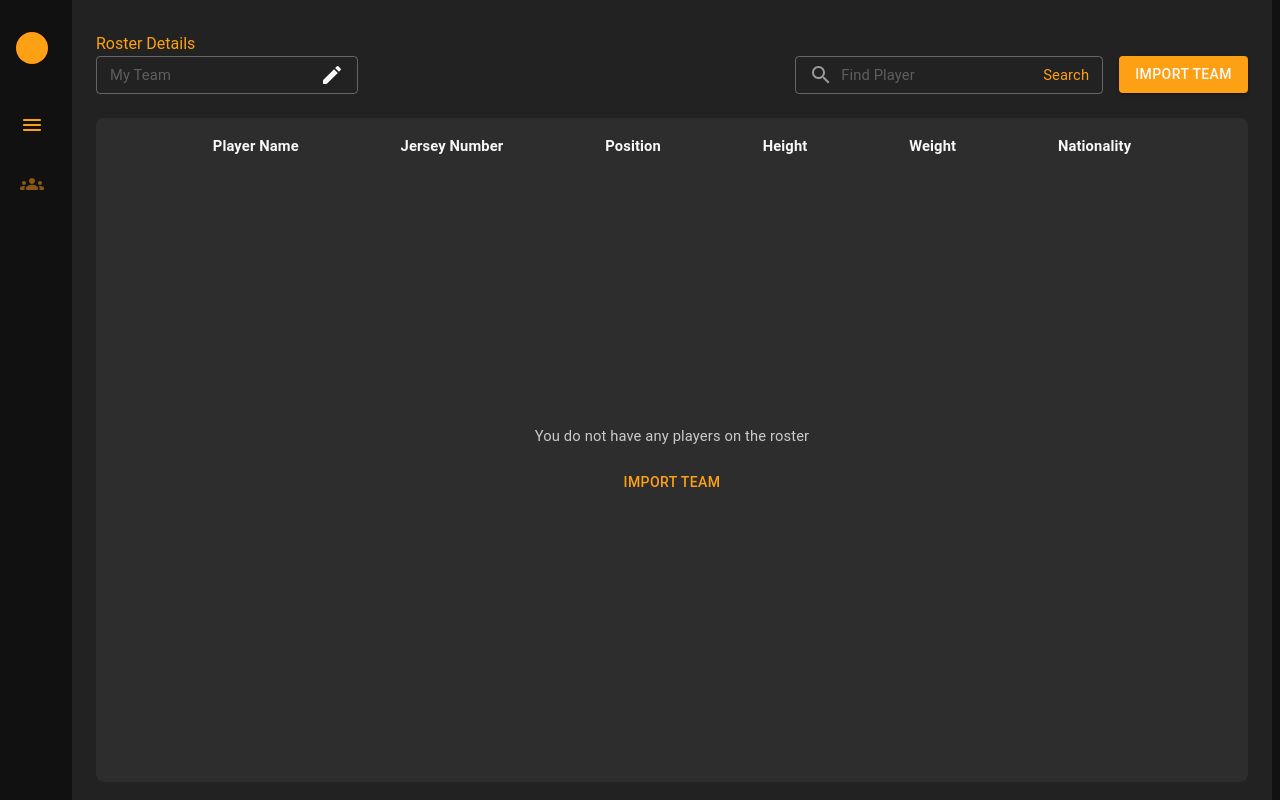
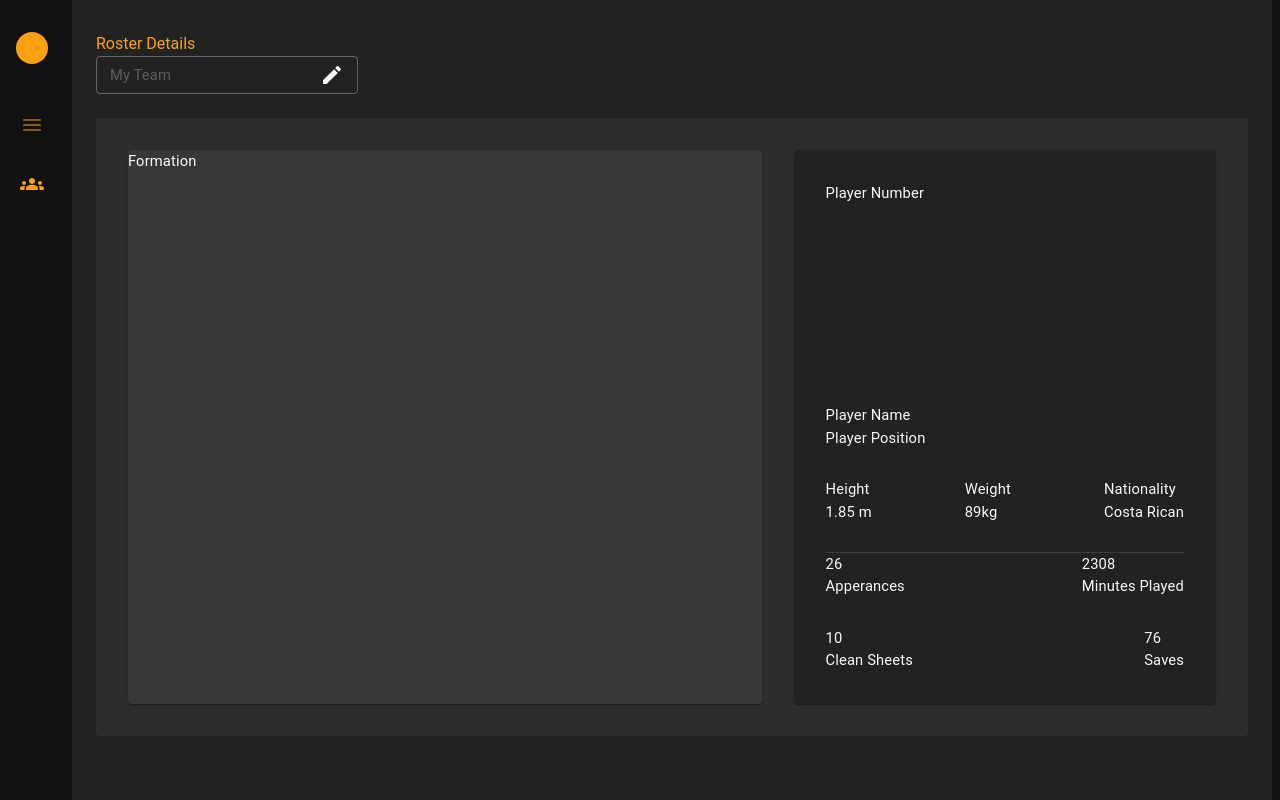
Before and after one commit to gibsonliketheguitar/beam-challenge, a React (Create React App) app: page / in a window 1280 px wide. Built offline with nearby package versions, Linux system fonts and the light colour scheme.

Commit message:
fix formation page style

```diff
--- a/src/components/Dashboard.tsx
+++ b/src/components/Dashboard.tsx
@@ -11,7 +11,7 @@ import FormationIcon from "../assets/FormationIcon";
 
 export default function Dashboard() {
   const theme: any = useTheme();
-  const [page, setPage] = useState(0);
+  const [page, setPage] = useState(1);
 
   enum Nav {
     Roster = 0,
--- a/src/components/Formation/Formation.tsx
+++ b/src/components/Formation/Formation.tsx
@@ -9,25 +9,24 @@ import { rosterAtom } from "../../store/atom";
 import StarterErrorDialog from "./StarterErrorDialog";
 
 export default function Formation() {
-  const [starterError, setError] = useState(false)
-  const [roster, _ ] = useAtom(rosterAtom)
+  const [starterError, setError] = useState(false);
+  const [roster, _] = useAtom(rosterAtom);
   const theme: any = useTheme();
 
-  const close = () => setError(false)
+  const close = () => setError(false);
 
   useEffect(() => {
-    if(!roster) return
-    let totalStarter = 0
-    for(let i = 0; i < roster.length; i++){
-      if(roster[i]['Starter'] === 'Yes') totalStarter++
+    if (!roster) return;
+    let totalStarter = 0;
+    for (let i = 0; i < roster.length; i++) {
+      if (roster[i]["Starter"] === "Yes") totalStarter++;
     }
 
-    if(totalStarter > 9) setError(true)
-
-  }, [roster])
+    if (totalStarter > 9) setError(true);
+  }, [roster]);
 
   return (
-    <Container sx={{ display: "flex", flexDirection: "column" }}>
+    <>
       <StarterErrorDialog open={starterError} close={close} />
       <Box
         sx={{
@@ -43,19 +42,22 @@ export default function Formation() {
       </Box>
       <Box
         sx={{
-          flex: 4,
+          flex: 11,
           backgroundColor: theme.palette.background.paper,
           padding: theme.spacing(4),
           borderRadius: theme.spacing(0.5),
+          height: "calc(100vh - 46px)",
+          marginBottom: theme.spacing(4),
         }}
       >
         <Box
           sx={{
             display: "flex",
-            height: theme.spacing(49),
+            height: "100%",
           }}
         >
-          <Paper
+          <
+            Paper
             sx={{
               flex: 3,
               marginRight: theme.spacing(4),
@@ -64,11 +66,17 @@ export default function Formation() {
           >
             Formation
           </Paper>
-          <Box sx={{ flex: 2, borderRadius: theme.spacing(0.5) }}>
+          <Paper
+            sx={{
+              flex: 2,
+              height: "100%",
+              borderRadius: theme.spacing(0.5),
+            }}
+          >
             <PlayCard />
-          </Box>
+          </Paper>
         </Box>
       </Box>
-    </Container>
+    </>
   );
 }
--- a/src/components/Formation/PlayerCard.tsx
+++ b/src/components/Formation/PlayerCard.tsx
@@ -11,7 +11,7 @@ export default function PlayCard() {
         backgroundColor: theme.palette.background.default,
         padding: theme.spacing(4),
         borderRadius: theme.spacing(0.5),
-        height: theme.spacing(49),
+        height: '100%',
       }}
     >
       <Box sx={{ flex: 4, display: "flex", flexDirection: "column" }}>
--- a/src/components/Formation/TeamName.tsx
+++ b/src/components/Formation/TeamName.tsx
@@ -1,5 +1,56 @@
-import React from "react";
+import React, { useRef, useState } from "react";
+import { Box, InputAdornment, TextField, Typography } from "@mui/material";
+import { useTheme } from "@emotion/react";
+import EditIcon from "../../assets/EditIcon";
 
 export default function TeamName() {
-  return <div>Team Name</div>;
+  const theme: any = useTheme();
+  const teamNameRef: any = useRef();
+  const [canEdit, setCanEdit] = useState(true);
+  const [name, setName] = useState("");
+
+  const onEdit = () => {
+    setCanEdit(false);
+    setTimeout(() => {
+      teamNameRef.current.focus();
+    }, 0);
+  };
+
+  return (
+    <Box
+      sx={{
+        display: "flex",
+        flexDirection: "column",
+        justifyContent: "space-between",
+      }}
+    >
+      <Typography variant="h5" color={theme.palette.primary.main}>
+        Roster Details
+      </Typography>
+      <TextField
+        disabled={canEdit}
+        inputRef={teamNameRef}
+        size="small"
+        placeholder="My Team"
+        variant="outlined"
+        value={name}
+        onBlur={() => setCanEdit(true)}
+        onChange={(e) => setName(e.target.value)}
+        sx={{
+          minWidth: theme.spacing(24),
+        }}
+        InputProps={{
+          endAdornment: (
+            <InputAdornment
+              position="end"
+              onClick={onEdit}
+              sx={{ visibility: canEdit ? "visible" : "hidden" }}
+            >
+              <EditIcon />
+            </InputAdornment>
+          ),
+        }}
+      />
+    </Box>
+  );
 }
```
